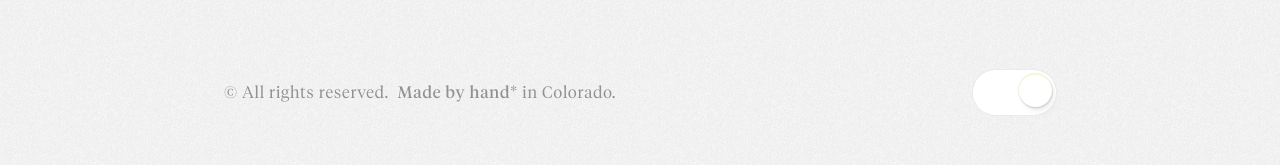
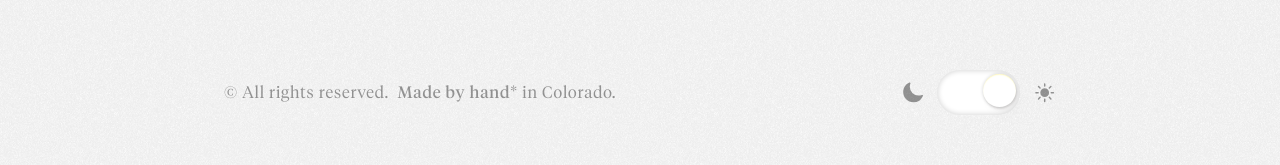
Before and after one commit to joshuaogle/joshuaogle.com, a Next.js app: page / in a window 1280 px wide. Shown: the part 2006-2171 px from the top of the page. Built offline with nearby package versions, Linux system fonts and the light colour scheme.

Commit message:
Better footer labels

```diff
--- a/components/footer.tsx
+++ b/components/footer.tsx
@@ -1,6 +1,7 @@
 import Link from 'next/link'
 import { Switch } from '@headlessui/react'
-import IconColorScheme from '../public/images/color-scheme.svg'
+import { SunIcon } from '@heroicons/react/24/solid'
+import { MoonIcon } from '@heroicons/react/24/solid'
 import styles from '../styles/components/_footer.module.css'
 
 const GithubLink = ({children}) => {
@@ -35,6 +36,8 @@ const Footer = ({ isDarkMode, setIsDarkMode }) => {
         <GithubLink>Made by hand*</GithubLink> in Colorado.
       </small>
 
+      <div className={styles.switchContainer}>
+        <MoonIcon className={styles.switchLabel}/>
         <Switch
           checked={isDarkMode}
           onChange={toggleColorScheme}
@@ -49,6 +52,8 @@ const Footer = ({ isDarkMode, setIsDarkMode }) => {
             Switch theme
           </span>
         </Switch>
+        <SunIcon className={styles.switchLabel}/>
+      </div>
     </footer>
   )
 }
--- a/components/header.tsx
+++ b/components/header.tsx
@@ -15,7 +15,7 @@ const Header = () => {
     {label: "Dribbble", icon: IconDribbble, href: "http://dribbble.com/joshuaogle"},
     {label: "LinkedIn", icon: IconLinkedIn, href: "http://linkedin.com/in/joshuaogle"},
     {label: "Github", icon: IconGithub, href: "http://github.com/joshuaogle"},
-    {label: "Resume", icon: DocumentArrowDownIcon, href: "/files/joshuaogle-resume.pdf"}
+    {label: "Resumé", icon: DocumentArrowDownIcon, href: "/files/joshuaogle-resume.pdf"}
   ]
 
   return (
--- a/styles/components/_footer.module.css
+++ b/styles/components/_footer.module.css
@@ -18,13 +18,25 @@
 }
 
 /* Color Scheme Switch */
+.switchContainer {
+  display: flex;
+  align-items: center;
+  gap: var(--smallest-spacing);
+}
+
+.switchLabel {
+  color: var(--theme-muted-color);
+  width: 1.25em;
+  height: 1.25em;
+}
+
 .switch {
   --switch-size: 2.5em;
   --indicator-highlight: inset 0 0.1em 0.15em -0.1em rgba(var(--theme-highlight-rgb));
   background: var(--switch-bg);
   border: none;
   border-radius: calc(var(--switch-size) * 2);
-  box-shadow: 0 0 0.05em 0.1em rgba(0,0,0,0.025);
+  box-shadow: inset 0 0 5px 1px rgba(0,0,0,0.15);
   cursor: pointer;
   padding: calc(var(--switch-size) / 8);
   text-align: left;
@@ -48,7 +60,7 @@
   left: 0;
   position: relative;
   transition: left var(--base-timing) var(--base-easing);
-  box-shadow: 0 0 0.05em 0.1em rgba(0,0,0,0.05), var(--indicator-highlight), var(--shadow-low);
+  box-shadow: 0 0 3px 1px rgba(0,0,0,0.1), var(--indicator-highlight), var(--shadow-low);
 }
 
 .switchIndicatorOn {
```
Also changed, not shown: public/images/case-studies/vault-keys.png. Lines whose indentation alone changed are shown as unchanged.
